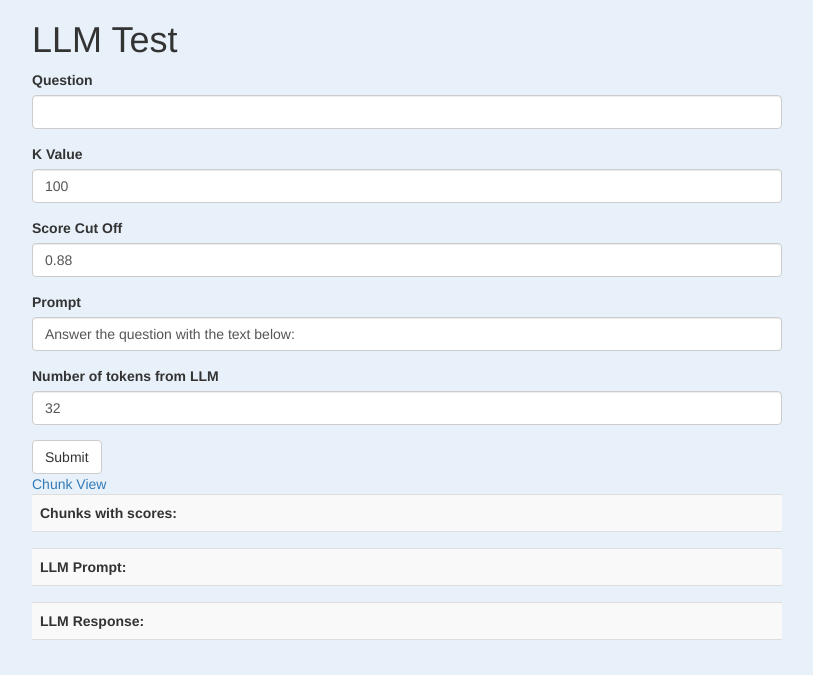
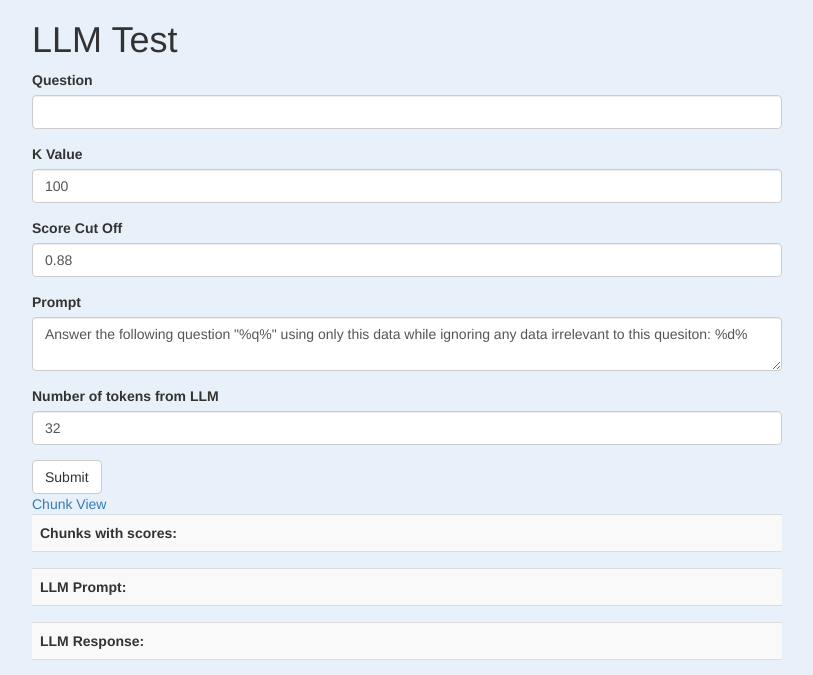
Before and after one commit to patw/RAGTAG, a Flask app: page /llm in a window 1280 px wide. Shown: the top 675 px of the page, without its empty margins (38-851 px from the left). Run offline with Flask 3, Linux system fonts and the light colour scheme; the visitor is signed in with stand-in values (Sample User, id 1); parts of the project's set-up code (start-up, migrations or seed data) failed here and were passed over; some libraries are stand-ins or nearby versions.

Commit message:
Added in prompt formatting for better steerability

```diff
--- a/app.py
+++ b/app.py
@@ -25,9 +25,11 @@ from dotenv import load_dotenv
 from InstructorEmbedding import INSTRUCTOR
 instructor_model = INSTRUCTOR('hkunlp/instructor-large')
 
-# Use the wonderful llama.cpp library to execute our LLM (mistral-7b with orca fine tune)
+# Use the wonderful llama.cpp library to execute our LLM (mistral-7b with dolphin fine tune)
 from llama_cpp import Llama
 llama_model = Llama(model_path="dolphin-2.1-mistral-7b.Q5_K_S.gguf")
+system_message = "You are a helpful assistant who will always answer the question with only the data provided."
+prompt_format = "<|im_start|>system\n" + system_message + "<|im_end|>\n<|im_start|>user\n{prompt}<|im_end|>\n<|im_start|>assistant:"
 
 # Get environment variables
 load_dotenv()
@@ -83,7 +85,7 @@ class LLMForm(FlaskForm):
     question = StringField('Question', validators=[DataRequired()])
     search_k = IntegerField("K Value", validators=[DataRequired()])
     search_score_cut = FloatField("Score Cut Off", validators=[DataRequired()])
-    llm_prompt = StringField('Prompt', validators=[DataRequired()])
+    llm_prompt = TextAreaField('Prompt', validators=[DataRequired()])
     llm_tokens = IntegerField("Number of tokens from LLM", validators=[DataRequired()])
     submit = SubmitField('Submit')
 
@@ -208,20 +210,28 @@ def llm():
     chunks = []
 
     # We're doing a vector search here
-    form = LLMForm(search_k=100, search_score_cut=0.88, llm_prompt="Answer the question with the text below: ", llm_tokens=32)
+    form = LLMForm(search_k=100, search_score_cut=0.88, llm_prompt="Answer the following question \"%q%\" using only this data while ignoring any data irrelevant to this quesiton: %d%", llm_tokens=32)
     if request.method == "POST":
         form_result = request.form.to_dict(flat=True)
         chunks = list(test_chunks(form_result["question"], form_result["search_k"], form_result["search_score_cut"]))
 
-        # Build the LLM prompt from the results of the chunks
-        prompt = form_result["llm_prompt"] + form_result["question"]
+         # Build the LLM answer chunks
+        answers = ""
         for answer in chunks:
-            prompt = prompt + answer["chunk_answer"]
+            answers = answers + answer["chunk_answer"] + " "
 
+        # Replace the template tokens with the question and the answers
+        prompt = form_result["llm_prompt"].replace("%q%", form_result["question"])
+        prompt = prompt.replace("%d%", answers)
+
+        # One more replacement step to help our chat model out with a system prompt and proper control tokens
+        formatted_prompt = prompt_format.replace("{prompt}", prompt)
+
+        # Generate LLM response
         tokens = int(form_result["llm_tokens"])
-        llm_response = llama_model(prompt, max_tokens=tokens)["choices"][0]["text"]
+        llm_response = llama_model(formatted_prompt, max_tokens=tokens, temperature=0.1)["choices"][0]["text"]
 
-        return render_template('llm.html', chunks=chunks, form=form, llm_response=llm_response,prompt=prompt)
+        return render_template('llm.html', chunks=chunks, form=form, llm_response=llm_response,prompt=formatted_prompt)
 
     # Spit out the template
     return render_template('llm.html', chunks=chunks, form=form)
--- a/templates/index.html
+++ b/templates/index.html
@@ -10,14 +10,11 @@
 </style>
 {% endblock %}
 
-
 {% block title %}
 RAGTAG - Chunk List
 {% endblock %}
 
-
 {% block content %}
-
 <div class="container">
     <div class="row">
         <div class="col-md-10 col-lg-8 mx-lg-auto mx-md-auto">
```
